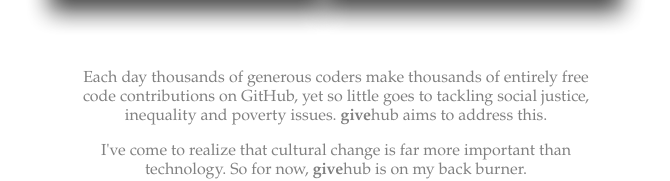
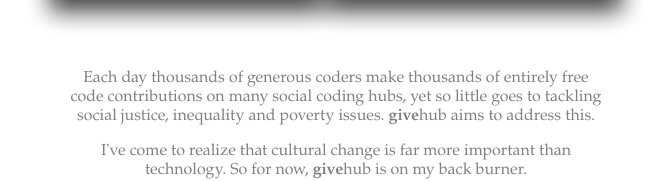
Before and after one commit to GiveHubOrg/GiveHubOrg.github.io, a plain HTML site: page index.html in a window 1280 px wide. Shown: the part 262-443 px from the top of the page, without its empty margins (304-974 px from the left). Drawn offline with Linux system fonts and the light colour scheme.

Commit message:
can't tackle social justice on a platform owned by the unjust

```diff
--- a/index.html
+++ b/index.html
@@ -79,7 +79,7 @@
       <p><img width=640px src="images/givehub_logo.png"></p>
       <div class="info">
       <p>Each day thousands of generous coders make thousands of entirely free code contributions
-          on GitHub, yet so little goes to tackling social justice, inequality and poverty issues.
+          on many social coding hubs, yet so little goes to tackling social justice, inequality and poverty issues.
           <b>give</b>hub aims to address this.<p>
       <p>I've come to realize that cultural change is far more important than
          technology. So for now, <b>give</b>hub is on my back burner.</p>
```
